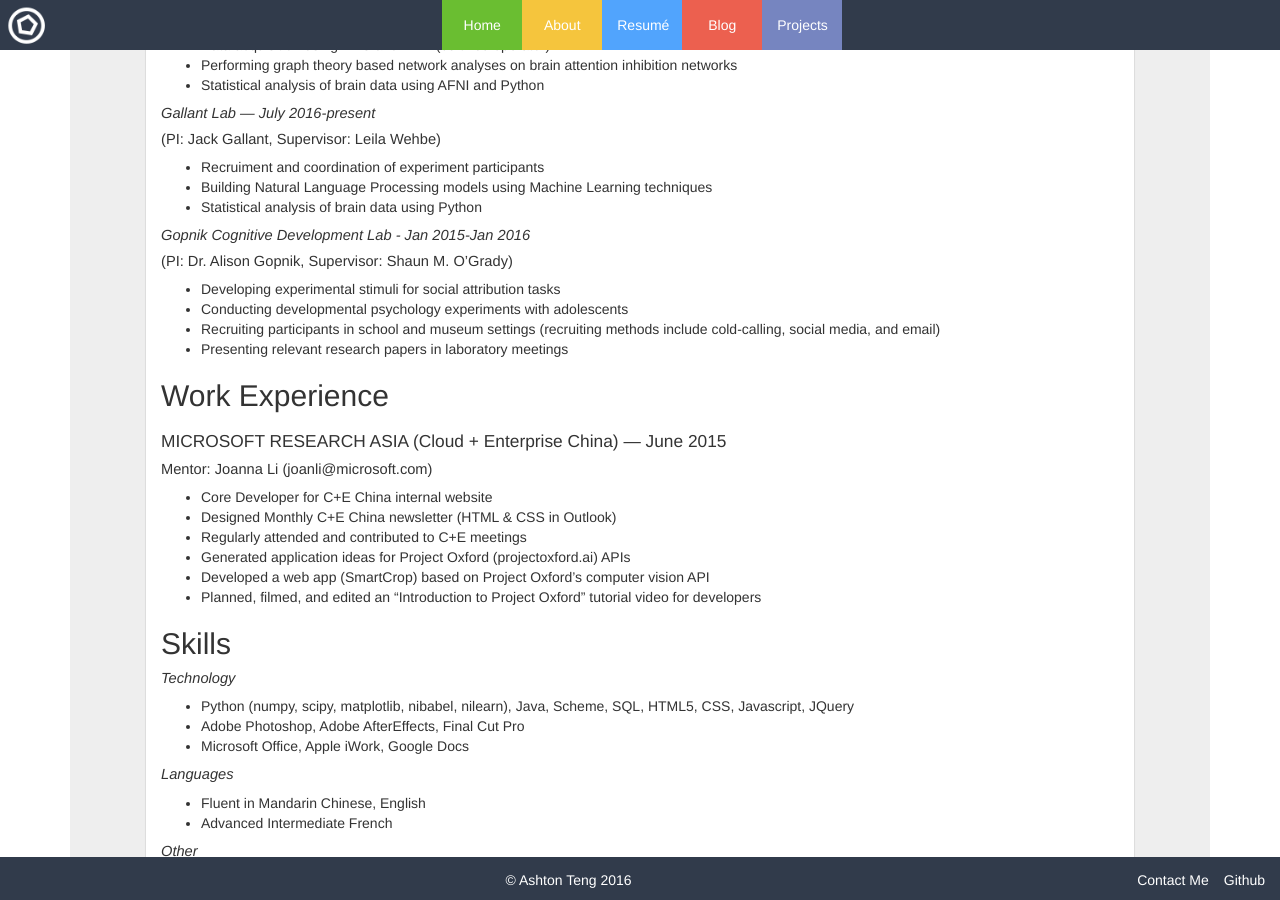
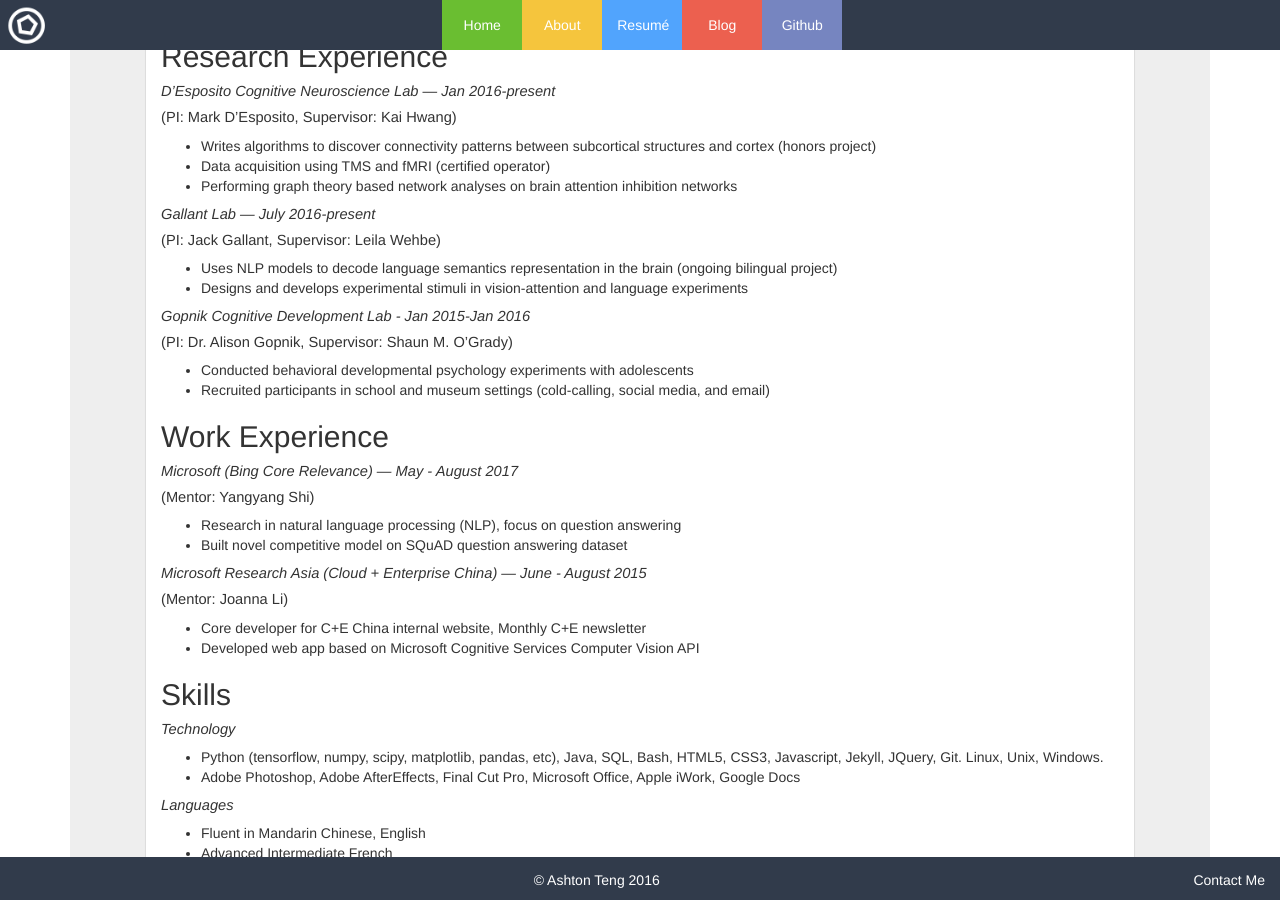
Before and after one commit to ashtonteng/ashtonteng.github.io, a Jekyll site: the page built from _posts/Resume/2016-05-15-resume.md, in a window 1280 px wide and 900 px high, scrolled down 938 px. Built offline with Jekyll 4.4.1, drawn with Linux system fonts in a browser that asks for light colours; some of the changed text lies outside the part shown.

Commit message:
aug 1 update

```diff
--- a/_includes/footer.html
+++ b/_includes/footer.html
@@ -1 +1 @@
-<p>© Ashton Teng 2016 <a href="https://github.com/ashtonteng">Github</a><a href="{{site.baseurl}}/contact.html">Contact Me</a><p>
+<p>© Ashton Teng 2016 <a href="{{site.baseurl}}/contact.html">Contact Me</a><p>
--- a/_includes/nav.html
+++ b/_includes/nav.html
@@ -20,7 +20,7 @@
           <li class="link2" class="{% if page.url == '/about.html' %}active{% endif %}"><a href="{{site.baseurl}}/about.html">About</a></li>
           <li class="link3" class="{% if page.url == '/resume.html' %}active{% endif %}"><a href="{{site.baseurl}}/resume.html">Resumé</a></li>
           <li class="link4" class="{% if page.url == '/blog.html' %}active{% endif %}"><a href="{{site.baseurl}}/papers.html">Blog</a></li>
-          <li class="link5" class="{% if page.url == '/contact.html' %}active{% endif %}"><a href="{{site.baseurl}}/projects.html">Projects</a></li>
+          <li class="link5"><a href="https://github.com/ashtonteng">Github</a></li>
         </ul>
       </div><!-- /.navbar-collapse -->
     </div><!-- /.container-fluid -->
--- a/_posts/Resume/2016-05-15-resume.md
+++ b/_posts/Resume/2016-05-15-resume.md
@@ -12,25 +12,33 @@
 
 #### B.S. candidate in Cognitive Science and Computer Science, expected in May 2018
 
-#### Cumulative GPA: 3.926/4.0
+#### Cumulative GPA: 3.9/4.0
 
 #### Relevant Coursework:
 
 * CogSci 1 - Introduction to Cognitive Science
 * CogSci c127 - Cognitive Neuroscience
-* MCB 160 - Introduction to Neurobiology
-* Vision Science 265 - Neural Computing
+* DS8 - Data Science in Cognitive Neuroscience
+* VS 265 - Neural Computing
 * MCB c61 - Brain, Mind, and Behavior
+* MCB 160 - Neurobiology
+* MCB 161 - Systems and Circuits Neuroscience
+* MCB 163L - Neurobiology Lab
+* MCB c110 - Molecular Biology
+* MCB 104 - Genetics, Genomics, and Cell Biology
 * CS 61A - The Structure and Interpretation of Computer Programs
 * CS 61B - Data Structures
+* CS 170 - Efficient Algorithms and Intractable Problems
 * CS 188 - Artificial Intelligence
 * CS 189 - Machine Learning
+* CS 169 - Software Engineering
+* DS 100 - Principles and Techniques of Data Science
 * EE 16A - Designing Information Devices and Systems
 * Math 54 - Linear Algebra and Differential Equations
 * Math 1A - Calculus
 * CS 70 - Discrete Mathematics and Probability
 * Stat 20 - Introduction to Statistics and Probability
-* STAT 134 - Concepts of Probability
+* Stat 134 - Concepts of Probability
 * Philos 25B - Modern Philosophy
 * Chem 1A - General Chemistry
 * Ling 100 - Introduction to Linguistic Science
@@ -38,53 +46,49 @@
 
 ## Research Experience
 
-### UNIVERSITY OF CALIFORNIA BERKELEY — Jan 2015-present
-
 #### *D’Esposito Cognitive Neuroscience Lab — Jan 2016-present*
 
 #### (PI: Mark D’Esposito, Supervisor: Kai Hwang)
 
-* Recruiment and coordination of experiment participants
+* Writes algorithms to discover connectivity patterns between subcortical structures and cortex (honors project)
 * Data acquisition using TMS and fMRI (certified operator)
 * Performing graph theory based network analyses on brain attention inhibition networks
-* Statistical analysis of brain data using AFNI and Python
 
 #### *Gallant Lab — July 2016-present*
 
 #### (PI: Jack Gallant, Supervisor: Leila Wehbe)
 
-* Recruiment and coordination of experiment participants
-* Building Natural Language Processing models using Machine Learning techniques
-* Statistical analysis of brain data using Python
+* Uses NLP models to decode language semantics representation in the brain (ongoing bilingual project)
+* Designs and develops experimental stimuli in vision-attention and language experiments
 
 #### *Gopnik Cognitive Development Lab - Jan 2015-Jan 2016*
 
 #### (PI: Dr. Alison Gopnik, Supervisor: Shaun M. O’Grady)
 
-* Developing experimental stimuli for social attribution tasks
-* Conducting developmental psychology experiments with adolescents
-* Recruiting participants in school and museum settings (recruiting methods include cold-calling, social media, and email)
-* Presenting relevant research papers in laboratory meetings
+* Conducted behavioral developmental psychology experiments with adolescents
+* Recruited participants in school and museum settings (cold-calling, social media, and email)
 
 ## Work Experience
 
-### MICROSOFT RESEARCH ASIA (Cloud + Enterprise China) — June 2015
+#### *Microsoft (Bing Core Relevance) — May - August 2017*
 
-#### Mentor: Joanna Li (joanli@microsoft.com)
+#### (Mentor: Yangyang Shi)
 
-* Core Developer for C+E China internal website
-* Designed Monthly C+E China newsletter (HTML & CSS in Outlook)
-* Regularly attended and contributed to C+E meetings
-* Generated application ideas for Project Oxford (projectoxford.ai) APIs
-* Developed a web app (SmartCrop) based on Project Oxford’s computer vision API
-* Planned, filmed, and edited an “Introduction to Project Oxford” tutorial video for developers
+* Research in natural language processing (NLP), focus on question answering
+* Built novel competitive model on SQuAD question answering dataset
+
+#### *Microsoft Research Asia (Cloud + Enterprise China) — June - August 2015*
+
+#### (Mentor: Joanna Li)
+
+* Core developer for C+E China internal website, Monthly C+E newsletter
+* Developed web app based on Microsoft Cognitive Services Computer Vision API
 
 ## Skills
 
 #### *Technology*
-* Python (numpy, scipy, matplotlib, nibabel, nilearn), Java, Scheme, SQL, HTML5, CSS, Javascript, JQuery
-* Adobe Photoshop, Adobe AfterEffects, Final Cut Pro
-* Microsoft Office, Apple iWork, Google Docs
+* Python (tensorflow, numpy, scipy, matplotlib, pandas, etc), Java, SQL, Bash, HTML5, CSS3, Javascript, Jekyll, JQuery, Git. Linux, Unix, Windows.
+* Adobe Photoshop, Adobe AfterEffects, Final Cut Pro, Microsoft Office, Apple iWork, Google Docs
 
 #### *Languages*
 * Fluent in Mandarin Chinese, English
@@ -97,27 +101,21 @@
 
 ## Extracurricular
 
-#### *Neurotechnology at Berkeley*
+#### *Neurotechnology at Berkeley (co-Founder, President)* [neurotechberkeley.org](http://neurotechberkeley.org)
 
-* Founder, Board Member
-* Organizing projects and workshops related to brain-computer interfaces
+* Leads team that plans projects, workshops, hackathons and lectures related to neuroscience and technology
 
-#### *Association of Chinese Entrepreneurs*
+#### *Neurotechnology Research Review Decal (Instructor)* [neurotechberkeley.org/decal](http://neurotechberkeley.org/decal)
 
-* Core Member
-* General event planning (e.g. startup weekends, investor meetups)
+* Official student-led course - delivers weekly lectures and discussions about neurotechnology research
 
-* Founder, Board Member
-* Organizing projects and workshops related to brain-computer interfaces
+#### *Student Health Advisory Committee (SHAC) (Board Member)*
 
-#### *Student Health Advisory Committee (SHAC)*
-
-* International Students Representative, Transgender Students Representative
 * Advises the UC Berkeley University Health Services on specific community health needs
 * Formulating best plan to disseminate UHS information into communities, and collect feedback and concerns
 
-#### *Cognitive Science Student Association*
+#### *Cognitive Science Student Association (Secretarial Chair)*
 
-* Internal Member, Secretarial Chair
-* Planning general events (e.g. graduate student research talks)
-* Planning of the annual California Cognitive Science Conference (theme selection, speaker coordination, marketing, technical support)
+* Planning annual California Cognitive Science Conference (theme selection, speaker coordination, marketing)
+
+#### *Association of Chinese Entrepreneurs (Core Member)*
```
Also changed, not shown: _posts/Poetry/2016-06-17-念宫泽.md (deleted, +0 -12 lines), about.html (+3 -5 lines), 9 other files.
